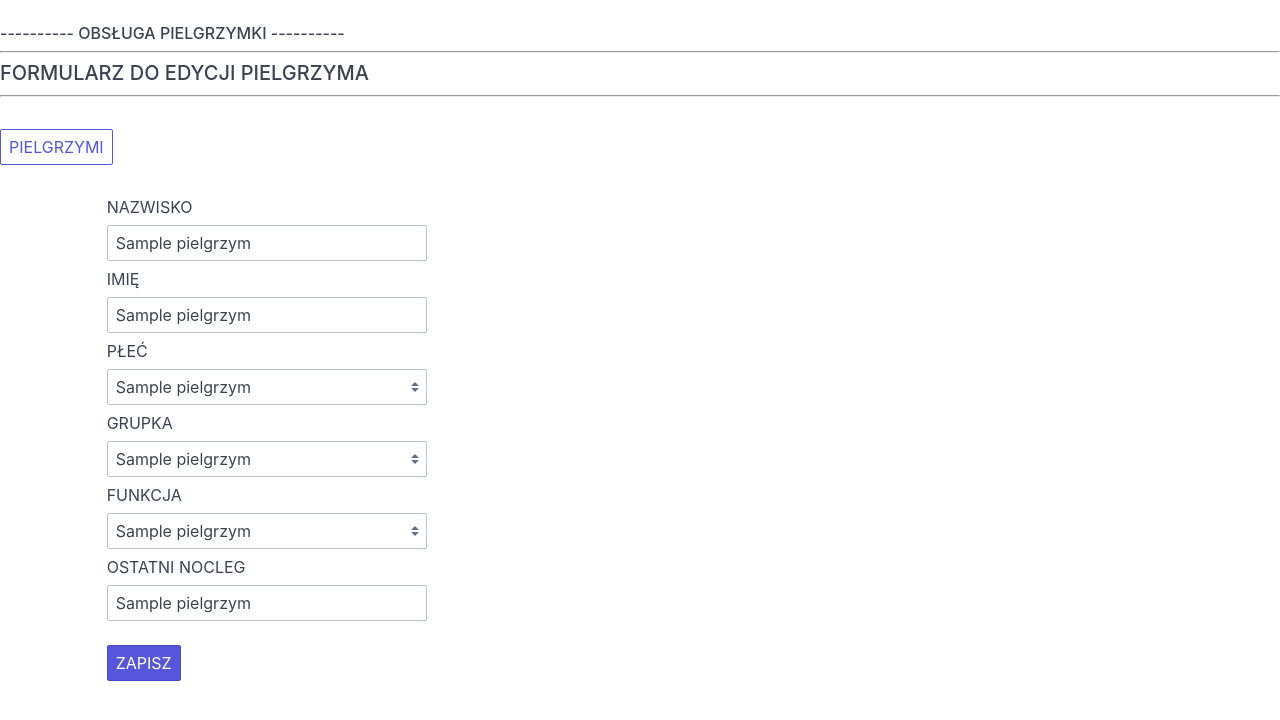
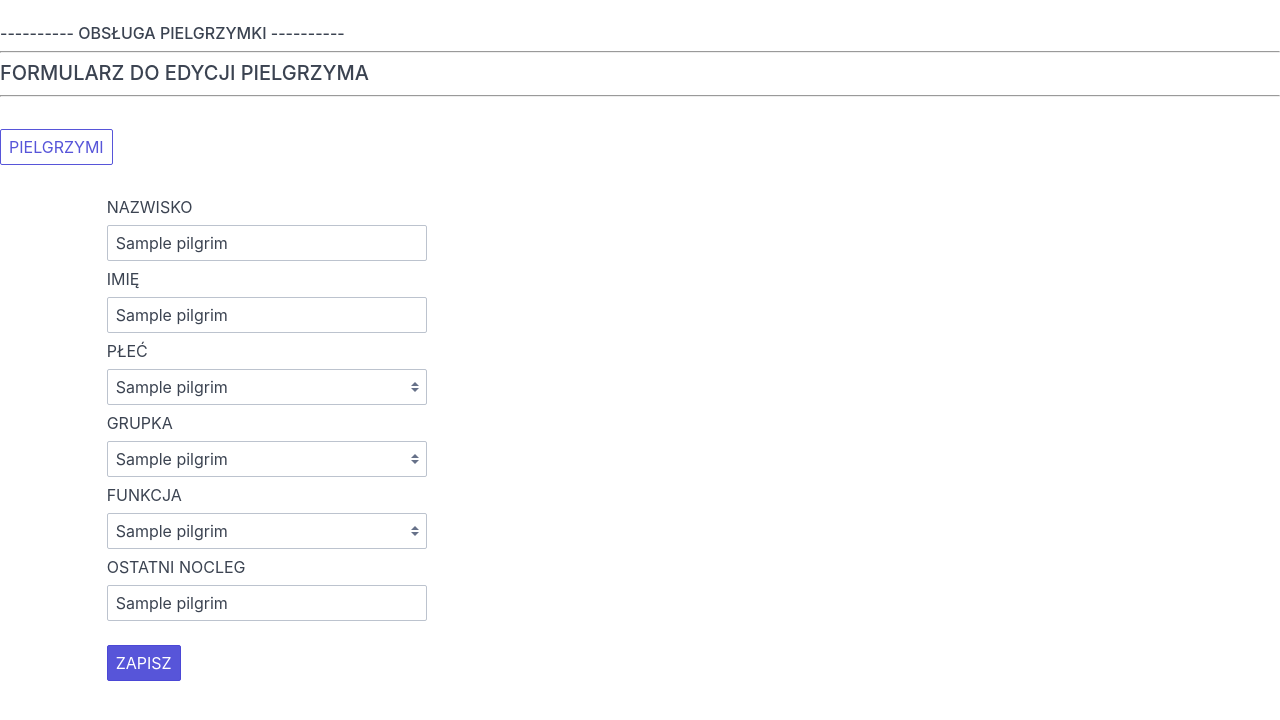
Before and after one commit to BaoZajac/pilgrim_sleep_over, a Flask app: template templates/edycja-pielgrzyma.html in a window 1280 px wide. Shown: the top 720 px of the page. Run offline with Flask 2, Linux system fonts and the light colour scheme; the template is opened without the code that fills it: most values are stand-ins (such as "Sample title", 1, 10 or a date in 2020).

Commit message:
translation to English - app.py (data_pielgrzym > data_pilgrims, data_pielgrzym > data_pilgrim, dane_pielgrz > data_pilgr, grupka > group, funkcja > role, pielgrzym > pilgrim, data_pielg > data_pilgrim), edycja-pielgrzyma.html (pielgrzym > pilgrim), usun-pielgrzyma.html (pielgrzym > pilgrim)

```diff
--- a/app.py
+++ b/app.py
@@ -138,23 +138,23 @@ def edycja_pielgrzyma():
                      "przewodnik", "schola", "szef", "techniczny"]
     list_groups = ["funkcyjni", 1, 2, 3, 4, 5, 6, 7, 8]
     if request.method == "POST":
-        data_pielgrzym = read_file("pielgrzymi.json")
+        data_pilgrims = read_file("pielgrzymi.json")
         _id = request.form["id"]
-        dane_pielgrz = dict(request.form)
-        del dane_pielgrz["id"]
-        dane_pielgrz = list(dane_pielgrz.values())
-        data_pielgrzym[_id] = dane_pielgrz
-        write_file(data_pielgrzym, "pielgrzymi.json")
+        data_pilgr = dict(request.form)
+        del data_pilgr["id"]
+        data_pilgr = list(data_pilgr.values())
+        data_pilgrims[_id] = data_pilgr
+        write_file(data_pilgrims, "pielgrzymi.json")
         return redirect('/pielgrzymi/')
     pilgrim_id = request.args["pielgrzym-id"]
-    data_pielgrzym = read_file("pielgrzymi.json")[pilgrim_id]
-    grupka = data_pielgrzym[3]
-    if grupka != "funkcyjni":
-        grupka = int(grupka)
-    list_groups.remove(grupka)
-    funkcja = data_pielgrzym[4]
-    list_roles.remove(funkcja)
-    return render_template("edycja-pielgrzyma.html", pielgrzym=data_pielgrzym, pilgrim_id=pilgrim_id,
+    data_pilgrim = read_file("pielgrzymi.json")[pilgrim_id]
+    group = data_pilgrim[3]
+    if group != "funkcyjni":
+        group = int(group)
+    list_groups.remove(group)
+    role = data_pilgrim[4]
+    list_roles.remove(role)
+    return render_template("edycja-pielgrzyma.html", pilgrim=data_pilgrim, pilgrim_id=pilgrim_id,
                            list_roles=list_roles, list_groups=list_groups)
 
 
@@ -167,8 +167,8 @@ def usun_pielgrzyma():
         write_file(data_pilgrims, "pielgrzymi.json")
         return redirect('/pielgrzymi/')
     pilgrim_id = request.args["pielgrzym-id"]
-    data_pielg = read_file("pielgrzymi.json")[pilgrim_id]
-    return render_template("usun-pielgrzyma.html", pielgrzym=data_pielg, pilgrim_id=pilgrim_id)
+    data_pilgrim = read_file("pielgrzymi.json")[pilgrim_id]
+    return render_template("usun-pielgrzyma.html", pilgrim=data_pilgrim, pilgrim_id=pilgrim_id)
 
 
 @ app.route('/kto-tu-spi/', methods=['GET', 'POST'])
--- a/templates/edycja-pielgrzyma.html
+++ b/templates/edycja-pielgrzyma.html
@@ -26,13 +26,13 @@
                     <form action="{{ url_for('edycja_pielgrzyma') }}" method="post">
                         <input type="hidden" value="{{ pilgrim_id }}" name="id">
                         <label class="form-label" for="last_name">NAZWISKO</label>
-                        <input class="form-input" id="last_name" type="text" name="last_name" value="{{ pielgrzym[0] }}"/>
+                        <input class="form-input" id="last_name" type="text" name="last_name" value="{{ pilgrim[0] }}"/>
                         <label class="form-label" for="given_name">IMIĘ</label>
-                        <input class="form-input" id="given_name" type="text" name="given_name" value="{{ pielgrzym[1] }}"/>
+                        <input class="form-input" id="given_name" type="text" name="given_name" value="{{ pilgrim[1] }}"/>
                         <label class="form-label" for="sex">PŁEĆ</label>
                         <select class="form-select" id="sex" name="sex">
-                            <option>{{ pielgrzym[2] }}</option>
-                            {% if pielgrzym[2] == 'kobieta' %}
+                            <option>{{ pilgrim[2] }}</option>
+                            {% if pilgrim[2] == 'kobieta' %}
                                 <option>mężczyzna</option>
                             {% else %}
                                 <option>kobieta</option>
@@ -40,21 +40,21 @@
                         </select>
                         <label class="form-label" for="small_group">GRUPKA</label>
                         <select class="form-select" id="small_group" name="small_group">
-                            <option>{{ pielgrzym[3] }}</option>
+                            <option>{{ pilgrim[3] }}</option>
                             {% for grupka in list_groups %}
                             <option>{{ grupka }}</option>
                             {% endfor %}
                         </select>
                         <label class="form-label" for="function">FUNKCJA</label>
                         <select class="form-select" id="function" name="function">
-                            <option>{{ pielgrzym[4] }}</option>
+                            <option>{{ pilgrim[4] }}</option>
                             {% for funkcja in list_roles %}
                             <option>{{ funkcja }}</option>
                             {% endfor %}
                         </select>
                         <label class="form-label" for="accommodation">OSTATNI NOCLEG</label>
                         <input class="form-input" id="accommodation" type="text" name="accommodation"
-                               value="{{ pielgrzym[5] }}"/>
+                               value="{{ pilgrim[5] }}"/>
                         <br />
                         <button class="btn btn-primary">ZAPISZ</button>
                     </form>
--- a/templates/usun-pielgrzyma.html
+++ b/templates/usun-pielgrzyma.html
@@ -14,7 +14,7 @@
     <h5>USUWANIE DANEGO PIELGRZYMA</h5>
     <hr />
     <br />
-    <p>PIELGRZYM: {{ pielgrzym }}</p>
+    <p>PIELGRZYM: {{ pilgrim }}</p>
     <p>Czy na pewno usunąć tego pielgrzyma?</p>
     <br />
     <form action="/usun-pielgrzyma/" method="POST">
```
